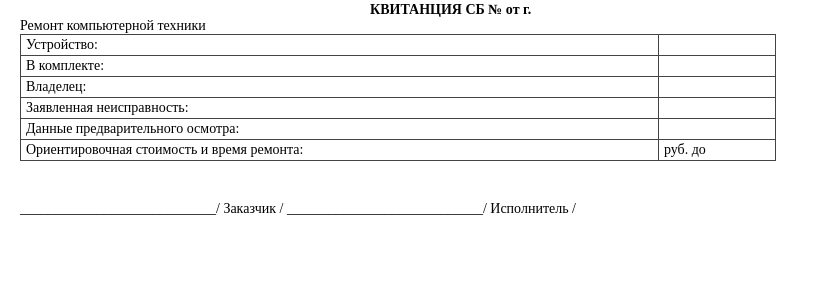
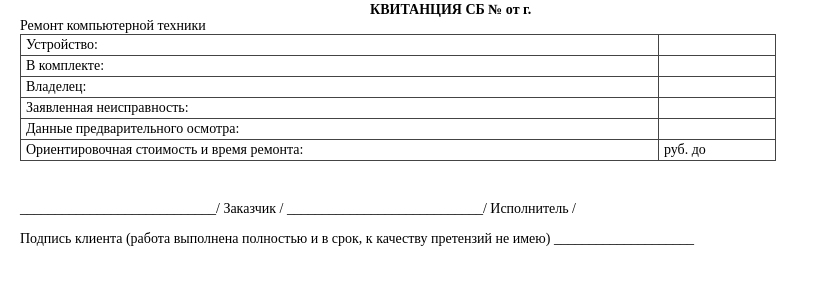
Before and after one commit to aksoff/sbcrm, a Django app: template orders/templates/orders/order_detail.html in a window 1280 px wide. Shown: the part 542-823 px from the top of the page, without its empty margins (0-819 px from the left). Before the commit the page ends 757 px from the top, so only its background shows below. Run offline with Django 3.2, Linux system fonts and the light colour scheme; the template is opened without the code that fills it, so the values that code supplies are empty.

Commit message:
order detail fix

```diff
--- a/orders/templates/orders/order_detail.html
+++ b/orders/templates/orders/order_detail.html
@@ -112,6 +112,9 @@
     </table>
         <div class="sign">
             ____________________________/ Заказчик /      ____________________________/ Исполнитель /
+            <p>
+                Подпись клиента (работа выполнена полностью и в срок, к качеству претензий не имею) ____________________
+            </p>
         </div>
     </div>
     {% endblock %}
```
